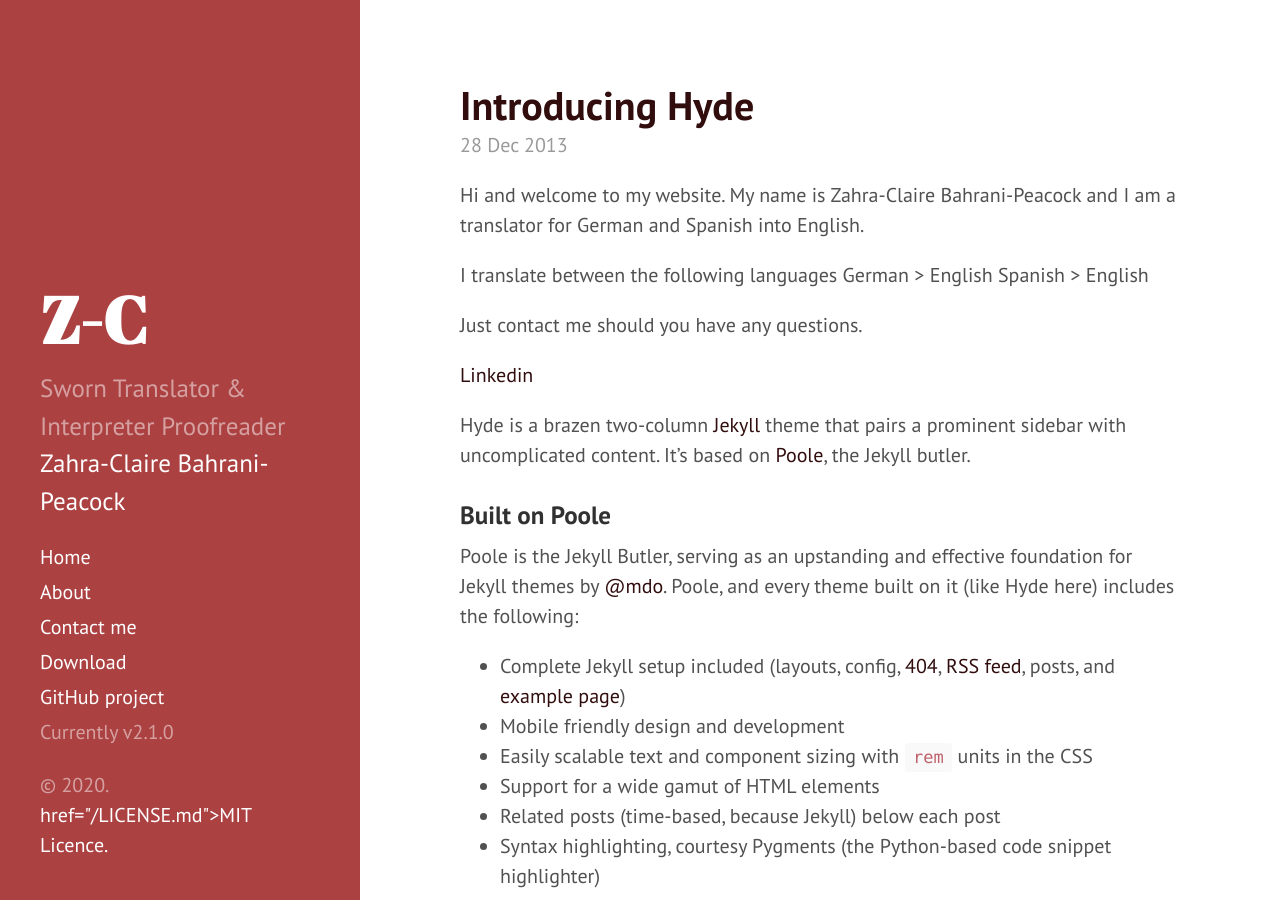
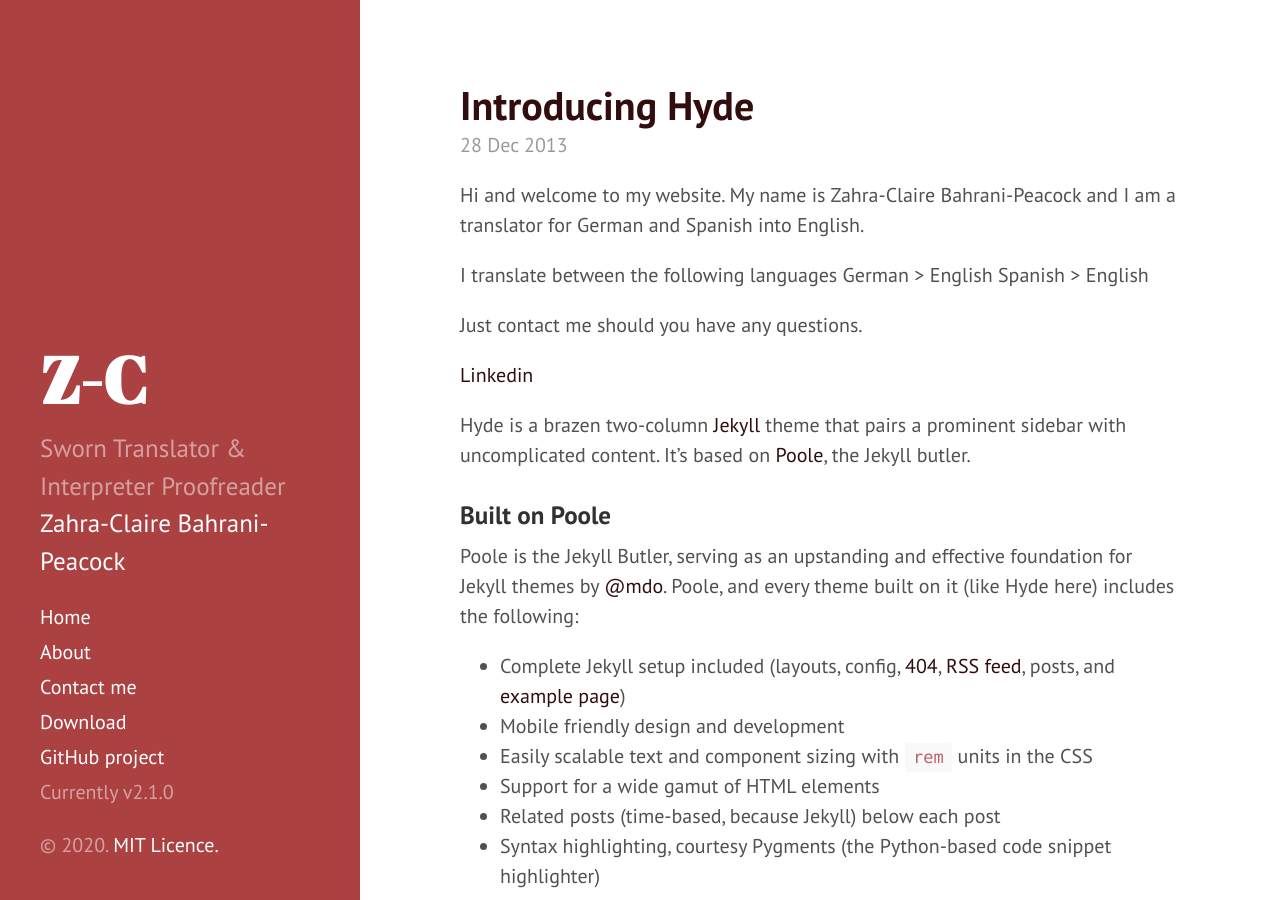
Before and after one commit to Zahra-Claire-Bahrani-Peacock/zahra-claire-bahrani-peacock.github.io, a Jekyll site: the page built from index.html, in a window 1280 px wide and 900 px high. Built offline with Jekyll 4.4.1, drawn with Linux system fonts in a browser that asks for light colours; the list of posts is cut into pages by our own code.

Commit message:
Updated MIT link in sidebar

```diff
--- a/_includes/sidebar.html
+++ b/_includes/sidebar.html
@@ -31,6 +31,6 @@
       <span class="sidebar-nav-item">Currently v{{ site.version }}</span>
     </nav>
 
-    <p>&copy; {{ site.time | date: '%Y' }}. <a>href="{{ site.baseurl }}/LICENSE.md">MIT Licence.</a></p>
+    <p>&copy; {{ site.time | date: '%Y' }}. <a href="{{ site.baseurl }}/LICENSE.md">MIT Licence.</a></p>
   </div>
 </div>
```
